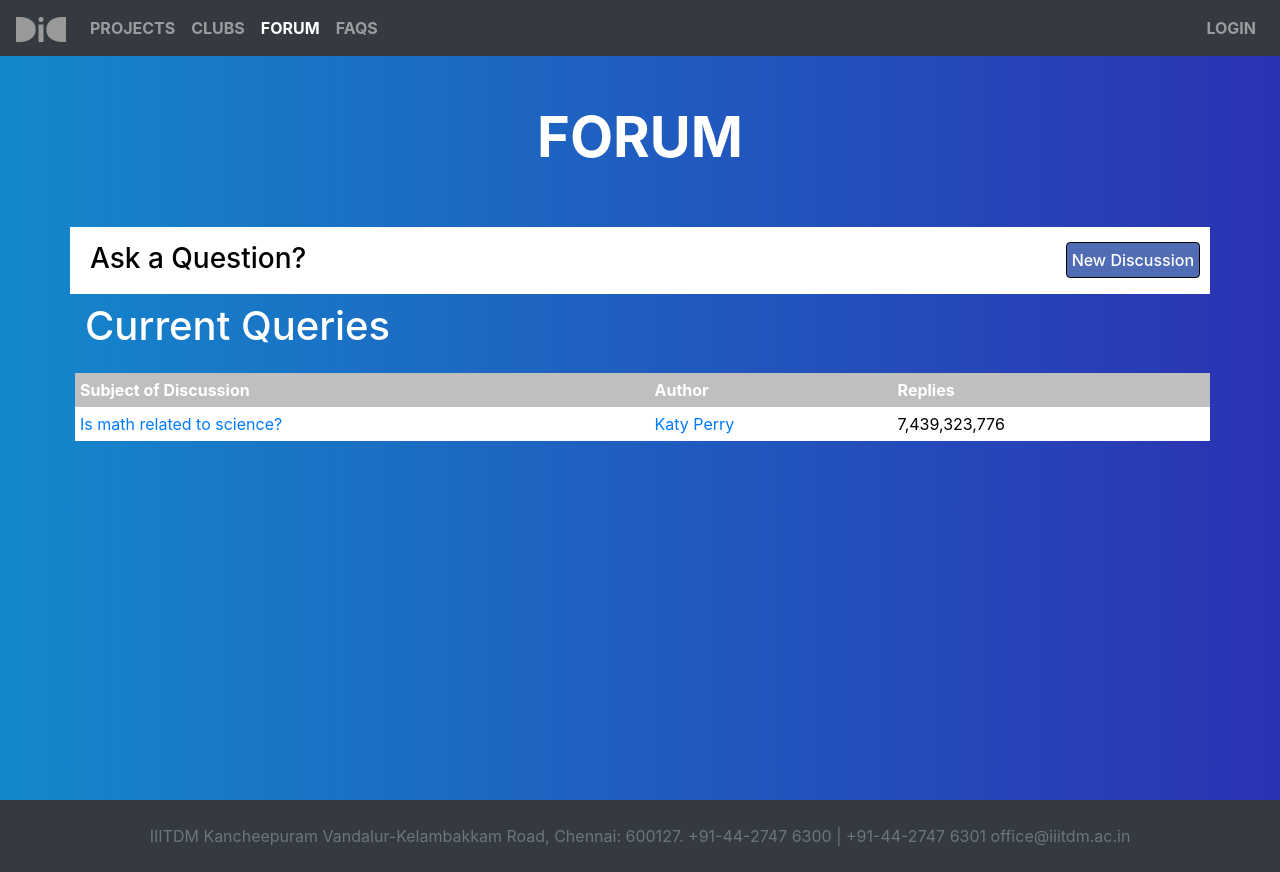
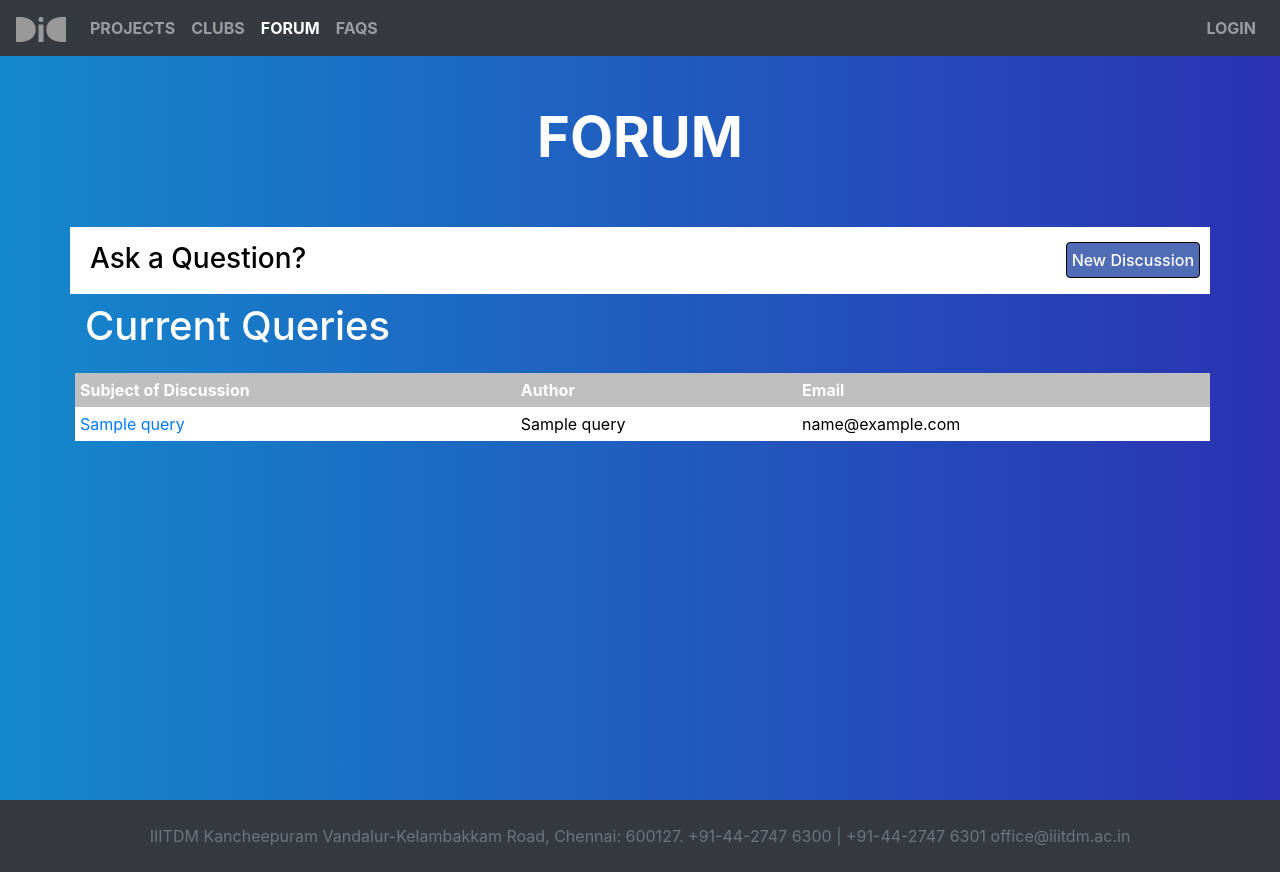
Before and after one commit to ashishrrs/IDC, a Django app: page /forms/ in a window 1280 px wide. Run offline with Django 3.2, Linux system fonts and the light colour scheme; a user stored in the database is signed in; tables that the repository leaves empty hold one stand-in row (values such as "Sample post"); some libraries are stand-ins or nearby versions.

Commit message:
Update index.html

```diff
--- a/IDC/Forum/templates/Forum/index.html
+++ b/IDC/Forum/templates/Forum/index.html
@@ -32,18 +32,24 @@
 			</div>
 		</div>
 
+
 		<div id="new_disc" class="row forumpad" style="display: none;">
 			<div class = "col-lg-12">
-				<form >
 					<div class="form-group">
+					<form action = "/forms/" method = "POST">
+					{% csrf_token %}
 						Subject
 						<input type="text" name="newdiscussiontitle" class="form-control" size = "48"></input>
 						<br>
 						Content
 						<textarea class="new_discussion_text"  name=new_discussion_text rows="10"></textarea>
+						<br>
+						EMAIL ID
+						<input type= "text" name="email" class="form-control" size= "48"> </input>
 					</div>
+
+					<input type = submit value = submit>
 				</form>
-				<a class="btn btn primary  submit" href="#">  Submit  </a>
 			</div>
 		</div>
 
@@ -58,22 +64,23 @@
 						Author
 					</th>
 					<th >
-						Replies
+						Email
 					</th>
 				</thead>
+				{%for query in queries%}
 
 				<tr class ="forummodule">
 					<td>
-						<a href= "#">Is math related to science?</a>
+						<a href= "/forms/{{query.id}}/">{{query.subject}}</a>
 					</td>
 					<td>
-						<a href= "#">Katy Perry</a>
+					  {{query.name}}
 					</td>
 					<td >
-						7,439,323,776
+						{{query.email}}
 					</td>
 				</tr>
-
+              {% endfor %}
 			</table>
 
 		</div>
```
